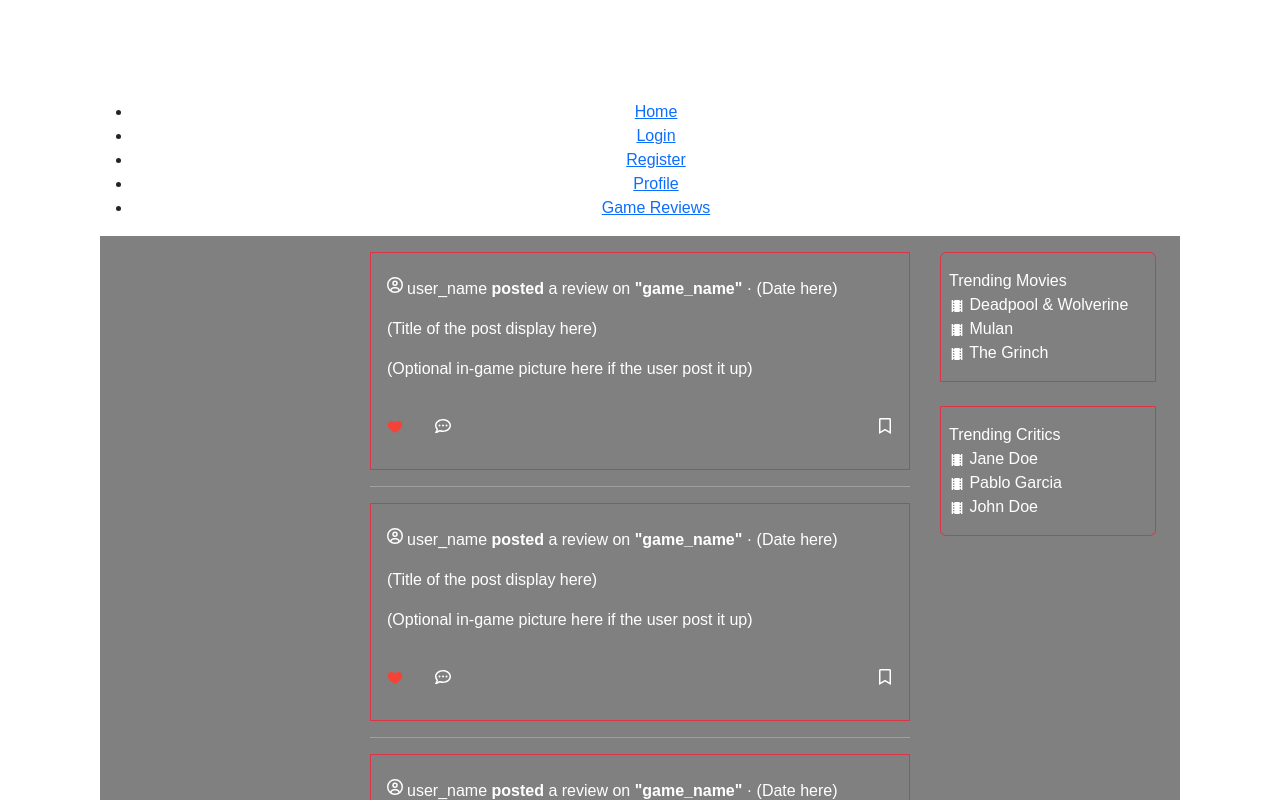
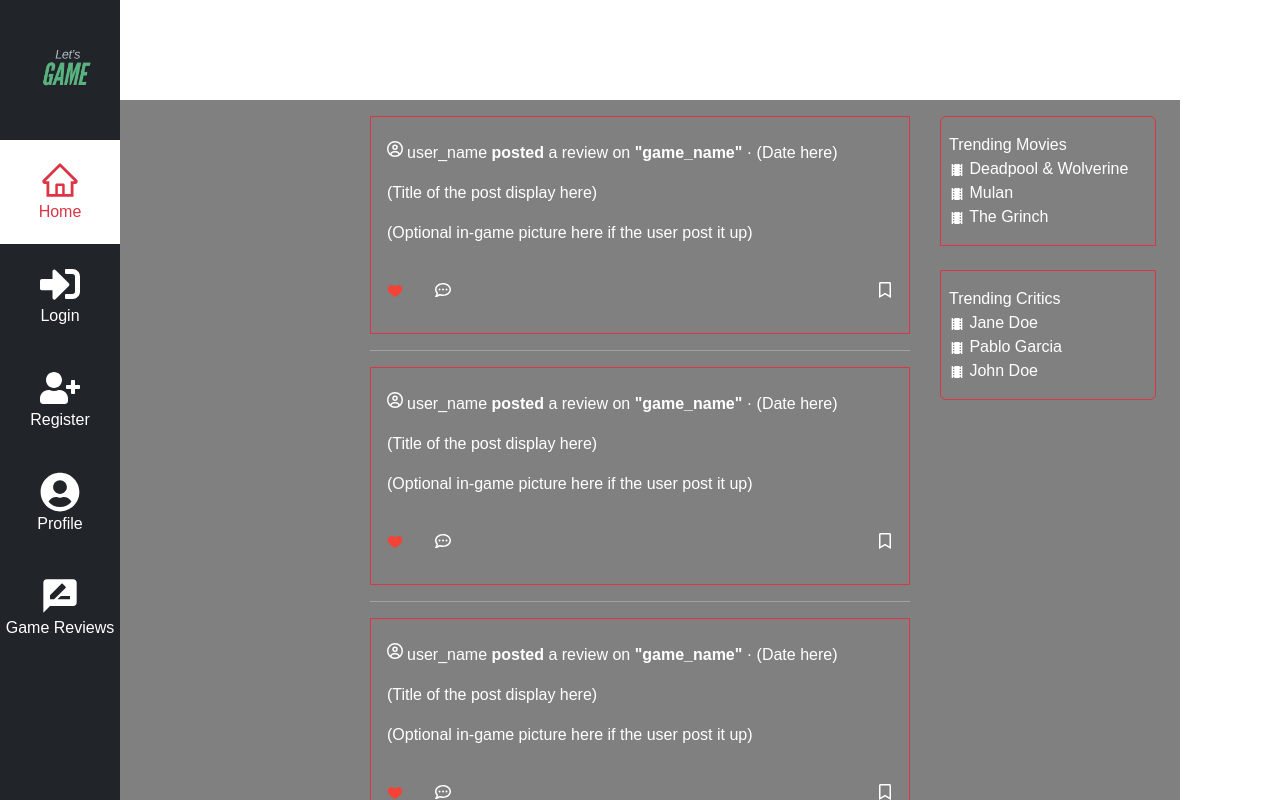
Before and after one commit to GameHorizonDev/cs5610-final-project, a React (Create React App) app: page /home in a window 1280 px wide. Shown: the top 800 px of the page. Built offline with nearby package versions, Linux system fonts and the light colour scheme.

Commit message:
change the nev

```diff
--- a/src/Components/Navigation.tsx
+++ b/src/Components/Navigation.tsx
@@ -1,18 +1,67 @@
-import React from 'react';
-import { Link } from 'react-router-dom';
+import React from "react";
+import { Link, useLocation } from "react-router-dom";
+import { AiOutlineHome } from "react-icons/ai";
+import { FaSignInAlt, FaUserPlus, FaUserCircle } from "react-icons/fa";
+import { MdRateReview } from "react-icons/md";
 
-const Navigation = () => {
+export default function Navigation() {
+    const { pathname } = useLocation();
+
+    const links = [
+        { label: "Home", path: "/home", icon: AiOutlineHome },
+        { label: "Login", path: "/login", icon: FaSignInAlt },
+        { label: "Register", path: "/register", icon: FaUserPlus },
+        { label: "Profile", path: "/profile", icon: FaUserCircle },
+        { label: "Game Reviews", path: "/view-game/default", icon: MdRateReview },
+    ];
+
     return (
-        <nav>
-            <ul>
-                <li><Link to="/home">Home</Link></li>
-                <li><Link to="/login">Login</Link></li>
-                <li><Link to="/register">Register</Link></li>
-                <li><Link to="/profile">Profile</Link></li>
-                <li><Link to="/view-game/default">Game Reviews</Link></li>
-            </ul>
-        </nav>
+        <div
+            id="main-navigation"
+            style={{
+                width: 120,
+                position: "fixed",
+                top: 0,
+                left: 0,
+                height: "100vh",
+                overflowY: "auto",
+                backgroundColor: "#212529",
+            }}
+            className="list-group rounded-0"
+        >
+            <a
+                id="brand-link"
+                href="/"
+                className="list-group-item bg-dark border-0 text-center"
+                style={{ padding: "0" }}
+            >
+                <img
+                    src="/images/Game.png"
+                    alt="Brand Logo"
+                    style={{
+                        width: "140px",
+                        height: "140px",
+                        objectFit: "contain",
+                        margin: "0 auto",
+                    }}
+                />
+            </a>
+            {links.map((link) => (
+                <Link
+                    key={link.path}
+                    to={link.path}
+                    className={`list-group-item bg-dark text-center border-0 ${pathname === link.path ? "text-danger bg-white" : "text-white"
+                        }`}
+                    style={{ padding: "20px 0", textDecoration: "none", }}
+                >
+                    {link.icon({
+                        className: `fs-1 ${pathname === link.path ? "text-danger" : "text-white"
+                            }`,
+                    })}
+                    <br />
+                    {link.label}
+                </Link>
+            ))}
+        </div>
     );
-};
-
-export default Navigation;
+}
```
Also changed, not shown: public/images/Game.png (added).
